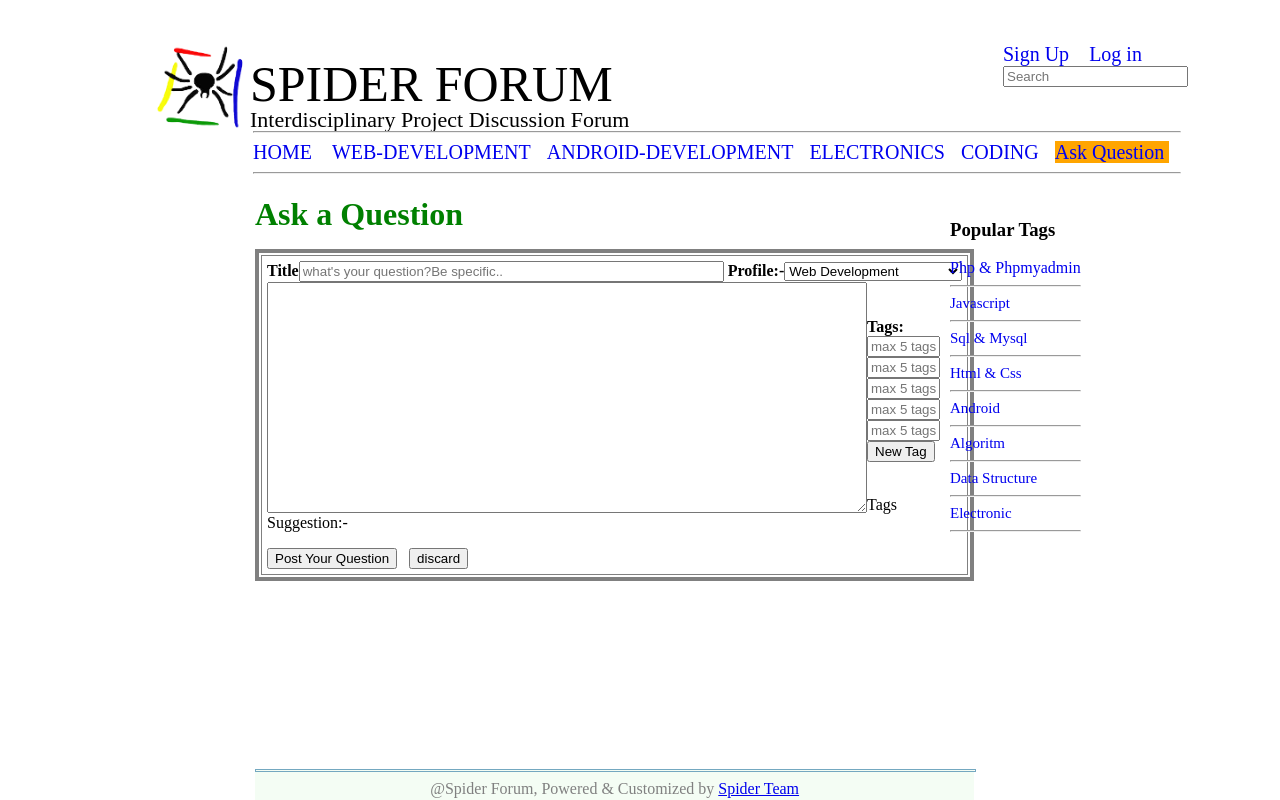
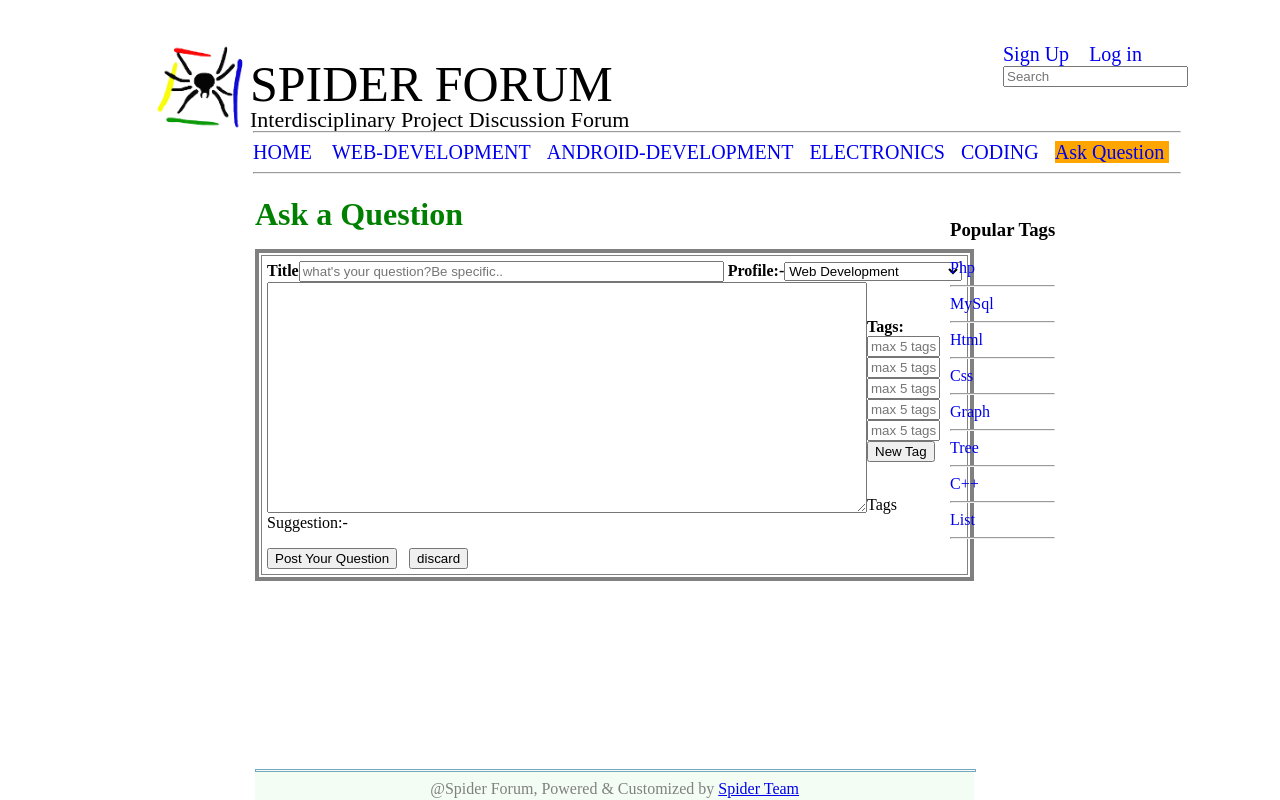
Before and after one commit to kumarrishav/spiderforum, a PHP site: page /ask.php in a window 1280 px wide. Run offline with PHP 8.4, Linux system fonts and the light colour scheme.

Commit message:
tagsearch.php

```diff
--- a/header.php
+++ b/header.php
@@ -95,10 +95,10 @@ else
 <tr>
                  <td><hr>
                                <a href="frontpage.php" style="text-decoration: none"><span style="font-size: 20px">HOME</span></a>&nbsp;&nbsp;&nbsp;&nbsp;
-                               <a href="frontpage.php" style="text-decoration: none"><span style="font-size: 20px">WEB-DEVELOPMENT</span></a>&nbsp;&nbsp;&nbsp;
-							   <a href="frontpage.php" style="text-decoration: none"><span style="font-size: 20px">ANDROID-DEVELOPMENT</span></a>&nbsp;&nbsp;&nbsp;
-                               <a href="frontpage.php" style="text-decoration: none"><span style="font-size: 20px">ELECTRONICS</span></a>&nbsp;&nbsp;&nbsp;
-			                   <a href="frontpage.php" style="text-decoration: none"><span style="font-size: 20px">CODING</span></a>&nbsp;&nbsp;&nbsp;
+                               <a href="filter.php?id=Web Development" style="text-decoration: none"><span style="font-size: 20px">WEB-DEVELOPMENT</span></a>&nbsp;&nbsp;&nbsp;
+							   <a href="filter.php?id=Andriod App Development" style="text-decoration: none"><span style="font-size: 20px">ANDROID-DEVELOPMENT</span></a>&nbsp;&nbsp;&nbsp;
+                               <a href="filter.php?id=Electronics" style="text-decoration: none"><span style="font-size: 20px">ELECTRONICS</span></a>&nbsp;&nbsp;&nbsp;
+			                   <a href="filter.php?id=Coding" style="text-decoration: none"><span style="font-size: 20px">CODING</span></a>&nbsp;&nbsp;&nbsp;
 			            <a href="ask.php" style="text-decoration: none"><span style="font-size: 20px;background-color: orange;">  Ask Question </span></a>&nbsp;&nbsp;&nbsp;
 			<hr></td>
 			</tr>
--- a/sider.php
+++ b/sider.php
@@ -1,3 +1,4 @@
+
 <html>
 <head>
 <style>
@@ -12,14 +13,14 @@ left:950;
 <body>
 <div id="sider">
 <h3><b>Popular Tags</b></h3>
-<a href="http://spider.nitt.edu" style="text-decoration: none">Php & Phpmyadmin</span></a><hr>
-<a href="http://spider.nitt.edu" style="text-decoration: none"><span style="font-size: 15px">Javascript</span></a><hr>
-<a href="http://spider.nitt.edu" style="text-decoration: none"><span style="font-size: 15px">Sql & Mysql</span></a><hr>
-<a href="http://spider.nitt.edu" style="text-decoration: none"><span style="font-size: 15px">Html & Css</span></a><hr>
-<a href="http://spider.nitt.edu" style="text-decoration: none"><span style="font-size: 15px">Android</span></a><hr>
-<a href="http://spider.nitt.edu" style="text-decoration: none"><span style="font-size: 15px">Algoritm</span></a><hr>
-<a href="http://spider.nitt.edu" style="text-decoration: none"><span style="font-size: 15px">Data Structure</span></a><hr>
-<a href="http://spider.nitt.edu" style="text-decoration: none"><span style="font-size: 15px">Electronic</span></a><hr>
+<a href='tagsearch.php?id=Php' style='text-decoration: none'>Php</span></a><hr>
+<a href='tagsearch.php?id=Mysql' style='text-decoration: none'>MySql</span></a><hr>
+<a href='tagsearch.php?id=Html' style='text-decoration: none'>Html</span></a><hr>
+<a href='tagsearch.php?id=Css' style='text-decoration: none'>Css</span></a><hr>
+<a href='tagsearch.php?id=graph' style='text-decoration: none'>Graph</span></a><hr>
+<a href='tagsearch.php?id=tree' style='text-decoration: none'>Tree</span></a><hr>
+<a href='tagsearch.php?id=C' style='text-decoration: none'>C++</span></a><hr>
+<a href='tagsearch.php?id=list' style='text-decoration: none'>List</span></a><hr>
 </div>
 </body>
 </html>
```
Also changed, not shown: filter.php (added, +48 -0 lines), tagsearch.php (added, +48 -0 lines).
